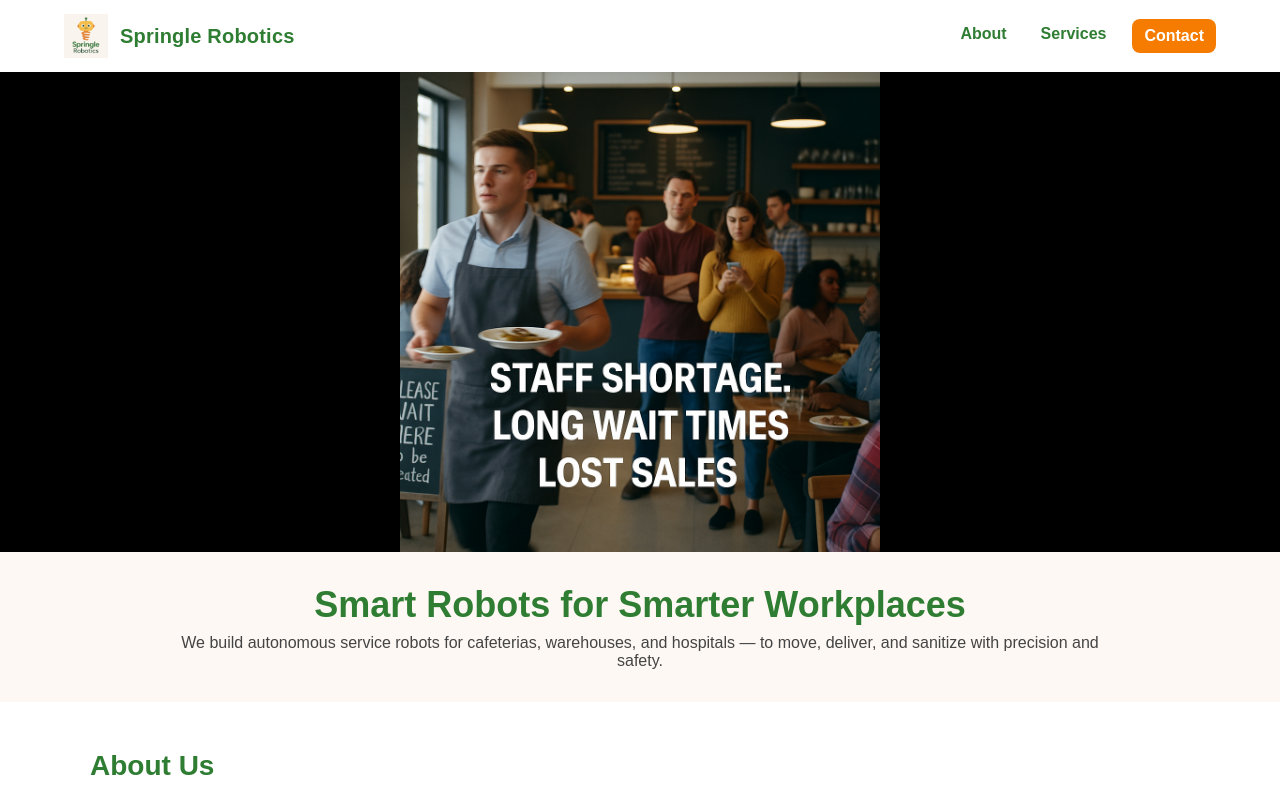
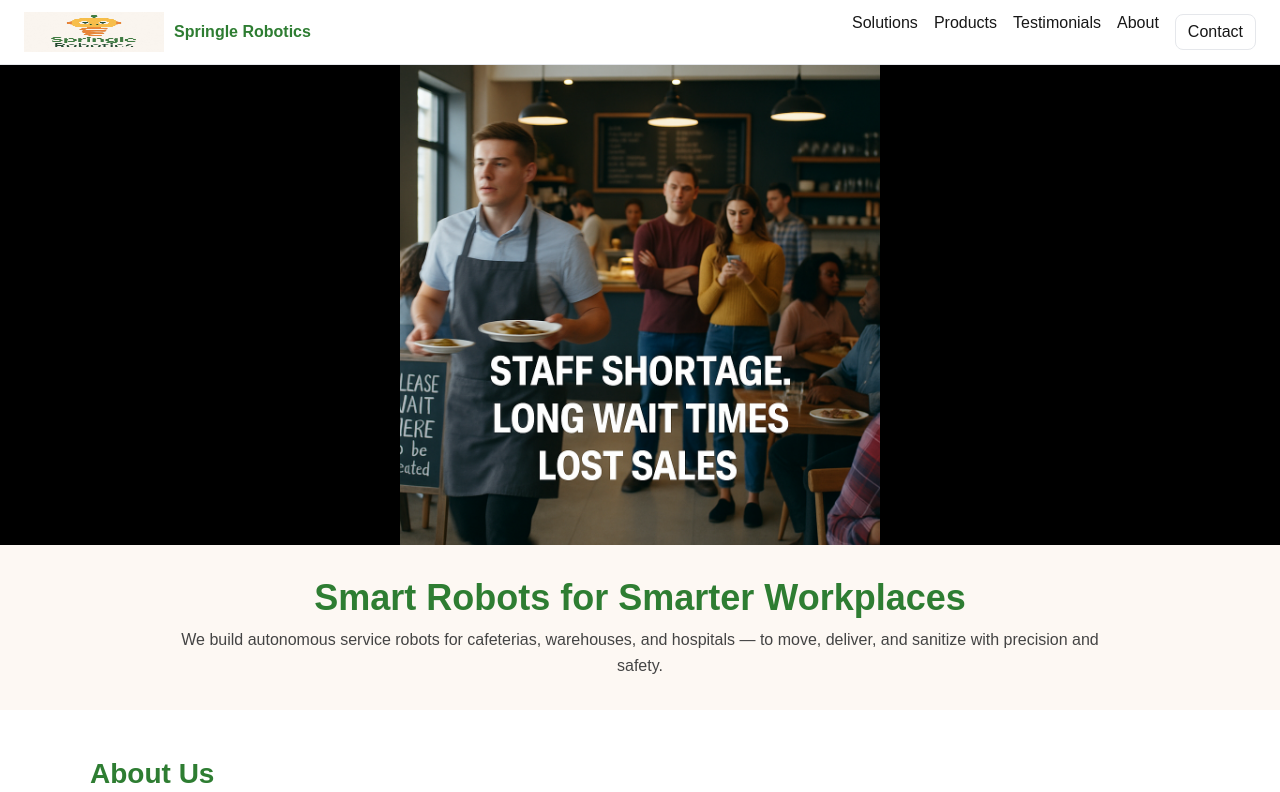
Before and after one commit to Saripalli/robo-site, a Next.js app: page / in a window 1280 px wide. Shown: the top 792 px of the page. Built offline with nearby package versions, Linux system fonts and the light colour scheme.

Commit message:
home: full page + header + slider

```diff
--- a/components/Header.Js
+++ b/components/Header.Js
@@ -3,28 +3,65 @@ import Image from "next/image";
 
 export default function Header() {
   return (
-    <header style={{ position: "sticky", top: 0, background: "#fff", borderBottom: "1px solid #e5e7eb", zIndex: 10 }}>
-      <div className="container" style={{ display: "flex", alignItems: "center", justifyContent: "space-between", height: 64 }}>
-        {/* Logo + Brand */}
-        <Link href="/" aria-label="Springle Robotics Home" style={{ display: "flex", alignItems: "center", gap: 10, textDecoration: "none" }}>
-          {/* Ensure the file exists at /public/logo.png */}
+    <header
+      style={{
+        position: "sticky",
+        top: 0,
+        background: "#fff",
+        borderBottom: "1px solid #e5e7eb",
+        zIndex: 10,
+      }}
+    >
+      <div
+        className="container"
+        style={{
+          display: "flex",
+          alignItems: "center",
+          justifyContent: "space-between",
+          height: 64,
+          padding: "0 24px",
+        }}
+      >
+        {/* Logo + brand */}
+        <Link
+          href="/"
+          aria-label="Springle Robotics Home"
+          style={{
+            display: "flex",
+            alignItems: "center",
+            gap: 10,
+            textDecoration: "none",
+          }}
+        >
+          {/* 👇 This looks for /public/logo.png in your project */}
           <Image
             src="/logo.png"
             alt="Springle Robotics Logo"
-            width={140}       // tweak as needed
-            height={40}       // tweak as needed
+            width={140}
+            height={40}
             priority
           />
-          <span style={{ fontWeight: 800, color: "#2E7D32" }}>Springle Robotics</span>
+          <span style={{ fontWeight: 800, color: "#2E7D32" }}>
+            Springle Robotics
+          </span>
         </Link>
 
-        {/* Nav */}
+        {/* Navigation */}
         <nav style={{ display: "flex", gap: 16 }}>
           <Link href="/solutions">Solutions</Link>
           <Link href="/products">Products</Link>
           <Link href="/testimonials">Testimonials</Link>
           <Link href="/about">About</Link>
-          <Link href="/contact" style={{ padding: "8px 12px", border: "1px solid #e5e7eb", borderRadius: 8 }}>Contact</Link>
+          <Link
+            href="/contact"
+            style={{
+              padding: "8px 12px",
+              border: "1px solid #e5e7eb",
+              borderRadius: 8,
+            }}
+          >
+            Contact
+          </Link>
         </nav>
       </div>
     </header>
--- a/pages/index.js
+++ b/pages/index.js
@@ -1,7 +1,7 @@
 // pages/index.js
 import Head from "next/head";
-import Image from "next/image";
-import HeroSlider from "../components/HeroSlider"; // <- make sure this path matches your file
+import Header from "../components/Header";        // ← uses the Header.js you just fixed
+import HeroSlider from "../components/HeroSlider"; // ← your Swiper-based slider
 
 export default function Home() {
   return (
@@ -10,62 +10,30 @@ export default function Home() {
         <title>Springle Robotics – Smart Robots for Smarter Workplaces</title>
         <meta
           name="description"
-          content="Robots for cafeterias, warehouses, and hospitals. Delivery, logistics, and sanitation automation."
+          content="Autonomous service robots for cafeterias, warehouses, and hospitals — delivery, logistics, and sanitation."
         />
+        <meta name="viewport" content="width=device-width, initial-scale=1" />
+        {/* Optional social share image (add /public/og-cover.jpg if you have one) */}
+        {/* <meta property="og:image" content="/og-cover.jpg" /> */}
       </Head>
 
-      {/* Page wrapper */}
+      {/* Page background + base font */}
       <div style={{ fontFamily: "Arial, sans-serif", backgroundColor: "#fdf8f3", minHeight: "100vh" }}>
+        {/* Top navigation/header (with logo) */}
+        <Header />
 
-        {/* Header (logo + nav) */}
-        <header
-          style={{
-            position: "sticky",
-            top: 0,
-            zIndex: 1000,
-            background: "#ffffff",
-            boxShadow: "0 2px 10px rgba(0,0,0,0.06)",
-          }}
-        >
-          <div
-            style={{
-              maxWidth: 1200,
-              margin: "0 auto",
-              padding: "14px 24px",
-              display: "flex",
-              alignItems: "center",
-              justifyContent: "space-between",
-            }}
-          >
-            <div style={{ display: "flex", alignItems: "center", gap: 12 }}>
-              {/* Replace /logo.png if your filename differs */}
-              <Image src="/logo.png" alt="Springle Robotics" width={44} height={44} />
-              <span style={{ fontWeight: 800, color: "#2E7D32", letterSpacing: 0.2, fontSize: 20 }}>
-                Springle Robotics
-              </span>
-            </div>
-
-            <nav style={{ display: "flex", gap: 18 }}>
-              <a href="#about" style={navLink}>About</a>
-              <a href="#services" style={navLink}>Services</a>
-              <a href="#contact" style={{ ...navLink, color: "#fff", background: "#F57C00", padding: "8px 12px", borderRadius: 8 }}>
-                Contact
-              </a>
-            </nav>
-          </div>
-        </header>
-
-        {/* Put slider outside any centered/narrow container */}
+        {/* Full-width slider under the header */}
+        {/* The wrapper below ensures the slider spans edge-to-edge even if other content is centered */}
         <div style={{ width: "100vw", marginLeft: "calc(50% - 50vw)" }}>
           <HeroSlider />
         </div>
 
-        {/* Intro blurb under slider */}
+        {/* Intro blurb */}
         <section style={{ maxWidth: 1000, margin: "32px auto", padding: "0 24px", textAlign: "center" }}>
           <h1 style={{ color: "#2E7D32", fontSize: 36, margin: "0 0 8px" }}>
             Smart Robots for Smarter Workplaces
           </h1>
-          <p style={{ color: "#444", margin: 0 }}>
+          <p style={{ color: "#444", margin: 0, lineHeight: 1.6 }}>
             We build autonomous service robots for cafeterias, warehouses, and hospitals — to move, deliver,
             and sanitize with precision and safety.
           </p>
@@ -74,8 +42,8 @@ export default function Home() {
         {/* About */}
         <section id="about" style={{ background: "#ffffff", padding: "48px 24px" }}>
           <div style={{ maxWidth: 1100, margin: "0 auto" }}>
-            <h2 style={sectionTitle}>About Us</h2>
-            <p style={sectionText}>
+            <h2 style={{ color: "#2E7D32", margin: "0 0 6px", fontSize: 28 }}>About Us</h2>
+            <p style={{ color: "#444", margin: 0, maxWidth: 820, lineHeight: 1.6 }}>
               Springle Robotics designs practical, reliable service robots that handle repetitive tasks so your teams
               can focus on high-value work. Our platforms combine safe navigation, robust hardware, and simple
               workflows to deliver ROI quickly.
@@ -86,7 +54,7 @@ export default function Home() {
         {/* Services */}
         <section id="services" style={{ background: "#faf6ee", padding: "48px 24px" }}>
           <div style={{ maxWidth: 1100, margin: "0 auto" }}>
-            <h2 style={sectionTitle}>Our Services</h2>
+            <h2 style={{ color: "#2E7D32", margin: "0 0 6px", fontSize: 28 }}>Our Services</h2>
 
             <div
               style={{
@@ -123,12 +91,12 @@ export default function Home() {
         {/* Contact CTA */}
         <section id="contact" style={{ background: "#ffffff", padding: "48px 24px" }}>
           <div style={{ maxWidth: 1000, margin: "0 auto", textAlign: "center" }}>
-            <h2 style={sectionTitle}>Contact Us</h2>
-            <p style={sectionText}>
+            <h2 style={{ color: "#2E7D32", margin: "0 0 6px", fontSize: 28 }}>Contact Us</h2>
+            <p style={{ color: "#444", margin: 0, maxWidth: 780, lineHeight: 1.6 }}>
               Want to explore our robots for your facility? Get in touch and we’ll arrange a live demo.
             </p>
 
-            <div style={{ display: "flex", gap: 12, justifyContent: "center", flexWrap: "wrap", marginTop: 12 }}>
+            <div style={{ display: "flex", gap: 12, justifyContent: "center", flexWrap: "wrap", marginTop: 16 }}>
               <a
                 href="/contact"
                 style={{
@@ -163,7 +131,7 @@ export default function Home() {
           </div>
         </section>
 
-        {/* Footer */}
+        {/* Simple footer */}
         <footer style={{ borderTop: "1px solid #e8e3da", color: "#6b7280", padding: 18, textAlign: "center" }}>
           © {new Date().getFullYear()} Springle Robotics. All rights reserved.
         </footer>
@@ -172,18 +140,7 @@ export default function Home() {
   );
 }
 
-/* --- tiny style helpers --- */
-const navLink = {
-  color: "#2E7D32",
-  textDecoration: "none",
-  padding: "6px 8px",
-  borderRadius: 6,
-  fontWeight: 700,
-};
-
-const sectionTitle = { color: "#2E7D32", margin: "0 0 6px", fontSize: 28 };
-const sectionText = { color: "#444", margin: 0, maxWidth: 820, lineHeight: 1.6 };
-
+/* ===== Tiny style helpers (same file to keep it simple) ===== */
 const card = {
   background: "#ffffff",
   border: "1px solid #ece6da",
```
